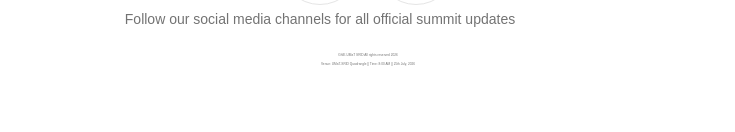
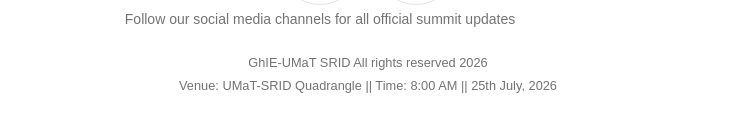
Before and after one commit to angoljunior/Advance-Registration-Form-Frontend, a React (Vite) app: page / in a window 1280 px wide. Shown: the part 924-1056 px from the top of the page, without its empty margins (272-1007 px from the left). Before the commit the page ends 1030 px from the top, so only its background shows below. Built offline with nearby package versions, Linux system fonts and the light colour scheme; no server answers.

Commit message:
frontend ui changes

```diff
--- a/src/pages/Form.jsx
+++ b/src/pages/Form.jsx
@@ -388,11 +388,11 @@ const Form = () => {
         <LogoCloud logos={logos} /> */}
 
         <div className="mt-6 flex w-full flex-col items-center justify-center text-center">
-          <p className="max-w-xl text-[0.2rem] text-muted-foreground">
+          <p className="max-w-xl text-[0.8rem] text-muted-foreground">
             GhIE-UMaT SRID All rights reserved 2026
           </p>
 
-          <p className="mt-1 max-w-xl text-[0.2rem] text-muted-foreground">
+          <p className="mt-1 max-w-xl text-[0.8rem] text-muted-foreground">
             Venue: UMaT-SRID Quadrangle || Time: 8:00 AM || 25th July, 2026
           </p>
         </div>
```
